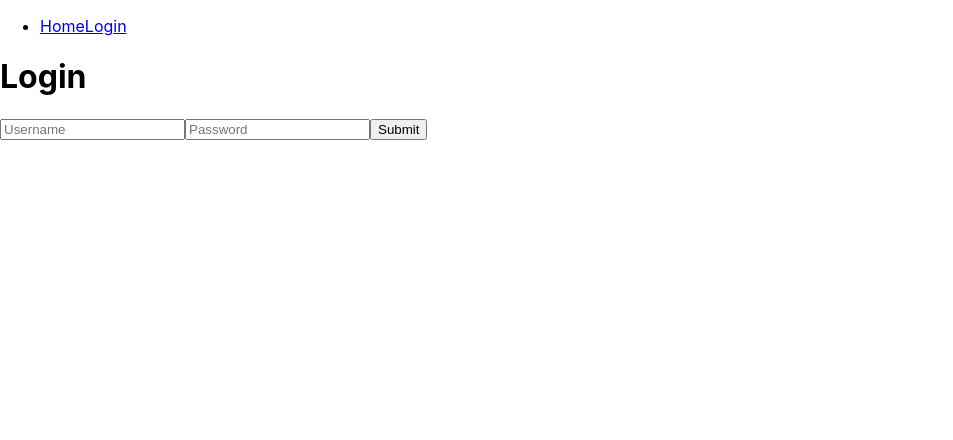
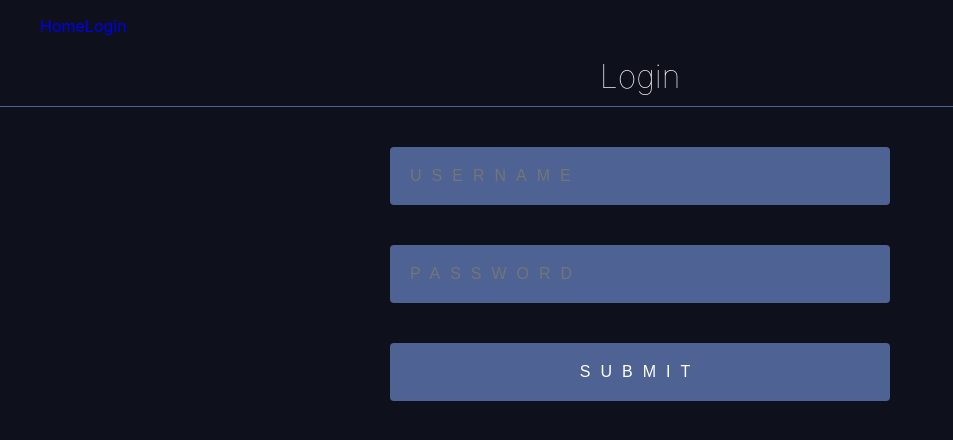
Before and after one commit to Adrien-GOGOIS/poke-context, a React (Create React App) app: page /login in a window 1280 px wide. Shown: the top 440 px of the page, without its empty margins (0-953 px from the left). Built offline with nearby package versions, Linux system fonts and the light colour scheme.

Commit message:
Add style

```diff
--- a/src/App.css
+++ b/src/App.css
@@ -36,3 +36,16 @@
     transform: rotate(360deg);
   }
 }
+
+a:visited {
+  color: white;
+  text-decoration: none;
+}
+
+a {
+  text-decoration: none;
+}
+
+ul {
+  list-style: none;
+}
--- a/src/App.js
+++ b/src/App.js
@@ -7,7 +7,7 @@
 function App() {
   return (
     <BrowserRouter>
-      <nav>
+      <nav style={{ color: "white" }}>
         <ul>
           <li>
             <Link to="/">Home</Link>
--- /dev/null
+++ b/src/components/Home.css
@@ -0,0 +1,24 @@
+button {
+  background: rgb(79, 98, 148);
+  color: white;
+  text-transform: uppercase;
+  border: none;
+  margin-top: 40px;
+  padding: 20px;
+  font-size: 16px;
+  font-weight: 100;
+  letter-spacing: 10px;
+  background: rgb(21, 54, 138);
+  display: block;
+  appearance: none;
+  margin-top: 40px;
+  border: 1px solid #333;
+  margin-bottom: 20px;
+  text-transform: uppercase;
+  padding: 10px 20px;
+  border-radius: 4px;
+}
+
+li {
+  color: white;
+}
--- a/src/components/Home.jsx
+++ b/src/components/Home.jsx
@@ -1,4 +1,6 @@
 import { useEffect, useState } from "react";
+
+import "./Home.css";
 
 function Home() {
   const [pokemon, setPokemon] = useState({});
@@ -19,7 +21,9 @@
   return (
     <div>
       <h1>Home</h1>
-      <button onClick={randomNumber}>RANDOM</button>
+      <button type="submit" onClick={randomNumber}>
+        RANDOM
+      </button>
       <ul>
         <li>{pokemon.name}</li>
         <li>{pokemon.weight} cm</li>
--- /dev/null
+++ b/src/components/Login.css
@@ -0,0 +1,104 @@
+body {
+  background: #0e101c;
+  font-family: -apple-system, BlinkMacSystemFont, "Segoe UI", "Roboto", "Oxygen",
+    "Ubuntu", "Cantarell", "Fira Sans", "Droid Sans", "Helvetica Neue",
+    sans-serif;
+}
+
+form {
+  max-width: 500px;
+  margin: 0 auto;
+}
+
+h1 {
+  font-weight: 100;
+  color: white;
+  text-align: center;
+  padding-bottom: 10px;
+  border-bottom: 1px solid rgb(79, 98, 148);
+}
+
+.form {
+  background: #0e101c;
+  max-width: 400px;
+  margin: 0 auto;
+}
+
+input {
+  display: block;
+  box-sizing: border-box;
+  width: 100%;
+  border-radius: 4px;
+  border: 1px solid white;
+  padding: 10px 15px;
+  margin-bottom: 10px;
+  font-size: 14px;
+}
+
+button[type="submit"],
+input {
+  background: rgb(79, 98, 148);
+  color: white;
+  text-transform: uppercase;
+  border: none;
+  margin-top: 40px;
+  padding: 20px;
+  font-size: 16px;
+  font-weight: 100;
+  letter-spacing: 10px;
+}
+
+button[type="submit"]:hover,
+input[type="submit"]:hover {
+  background: rgb(21, 54, 138);
+}
+
+button[type="submit"]:active,
+input[type="button"]:active,
+input[type="submit"]:active {
+  transition: 0.3s all;
+  transform: translateY(3px);
+  border: 1px solid transparent;
+  opacity: 0.8;
+}
+
+input:disabled {
+  opacity: 0.4;
+}
+
+input[type="button"]:hover {
+  transition: 0.3s all;
+}
+
+button[type="submit"],
+input[type="button"],
+input[type="submit"] {
+  -webkit-appearance: none;
+}
+
+.App {
+  max-width: 600px;
+  margin: 0 auto;
+}
+
+button[type="button"] {
+  display: block;
+  appearance: none;
+  background: #333;
+  color: white;
+  border: none;
+  text-transform: uppercase;
+  padding: 10px 20px;
+  border-radius: 4px;
+}
+
+button {
+  display: block;
+  appearance: none;
+  margin-top: 40px;
+  border: 1px solid #333;
+  margin-bottom: 20px;
+  text-transform: uppercase;
+  padding: 10px 20px;
+  border-radius: 4px;
+}
--- a/src/components/Login.jsx
+++ b/src/components/Login.jsx
@@ -1,4 +1,6 @@
 import { useForm } from "react-hook-form";
+
+import "./Login.css";
 
 function Login() {
   const {
```
